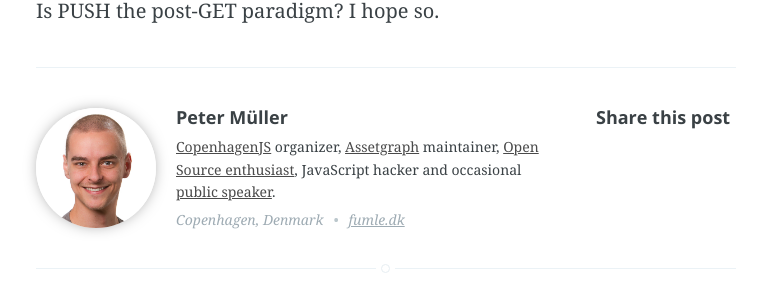
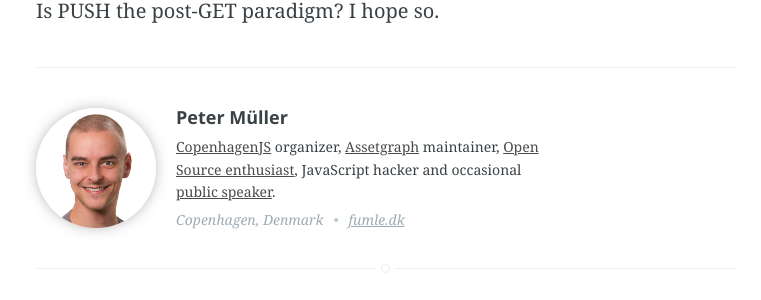
Before and after one commit to Munter/mntr.dk, a Jekyll site: the page built from src/_posts/2014-02-27-push-the-post-get-paradigm.md, in a window 1280 px wide and 900 px high, scrolled down 6445 px. Shown: the part 368-668 px from the top of the window, without its empty margins (254-1015 px from the left). Built offline with Jekyll 4.4.1, drawn with Linux system fonts in a browser that asks for light colours; some web fonts are replaced; Markdown is read by kramdown in place of the engine named in the settings; comment, search, counter and statistics services are not loaded.

Commit message:
Remove social section in post footer

```diff
--- a/src/_layouts/post.html
+++ b/src/_layouts/post.html
@@ -30,21 +30,23 @@ layout: default
                 </ul>
             </section>
 
-            <section class="share">
+<!--
+            <section class="share social-icon-style-round">
                 <h4>Share this post</h4>
-                <a class="icon-twitter" href="https://twitter.com/share?text={{encode title}}&url={{url absolute="true"}}"
+                <a class="social-twitter" href="https://twitter.com/share?text={{encode title}}&url={{url absolute="true"}}"
                     onclick="window.open(this.href, 'twitter-share', 'width=550,height=235');return false;">
                     <span class="hidden">Twitter</span>
                 </a>
-                <a class="icon-facebook" href="https://www.facebook.com/sharer/sharer.php?u={{url absolute="true"}}"
+                <a class="social-facebook" href="https://www.facebook.com/sharer/sharer.php?u={{url absolute="true"}}"
                     onclick="window.open(this.href, 'facebook-share','width=580,height=296');return false;">
                     <span class="hidden">Facebook</span>
                 </a>
-                <a class="icon-google-plus" href="https://plus.google.com/share?url={{url absolute="true"}}"
+                <a class="social-google" href="https://plus.google.com/share?url={{url absolute="true"}}"
                    onclick="window.open(this.href, 'google-plus-share', 'width=490,height=530');return false;">
                     <span class="hidden">Google+</span>
                 </a>
             </section>
+-->
 
         </footer>
 
```
